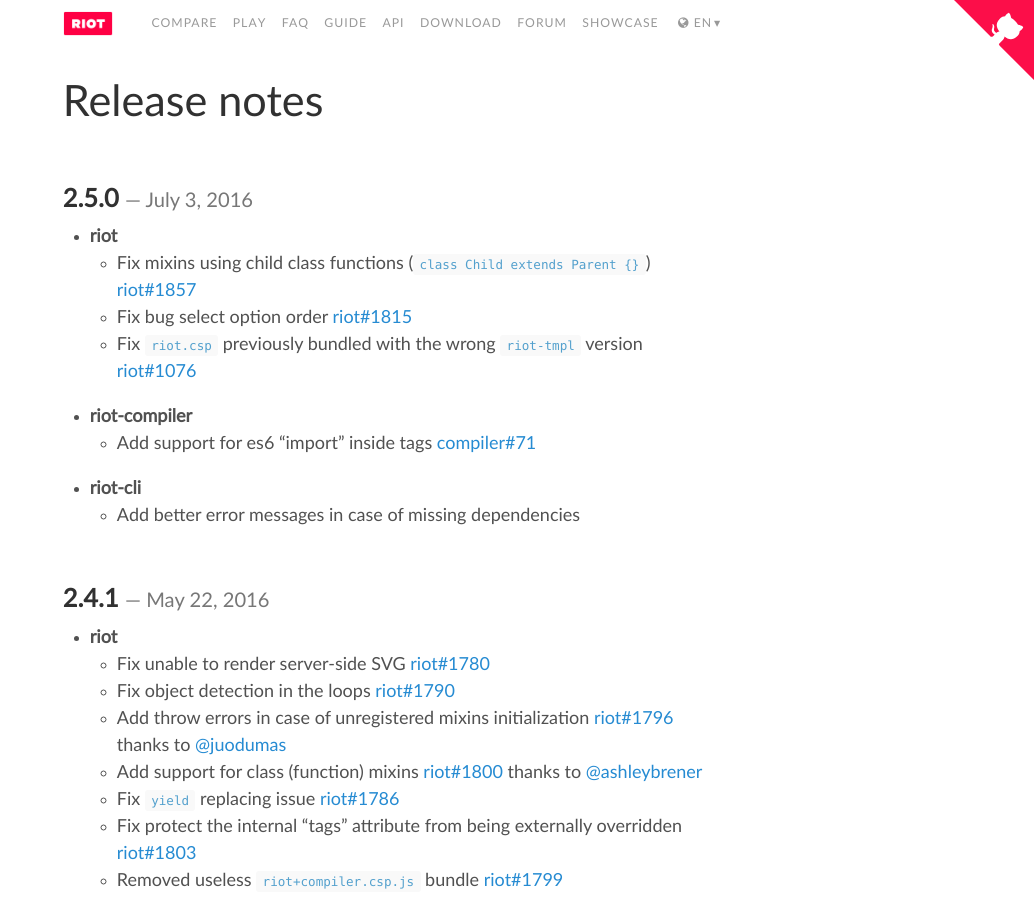
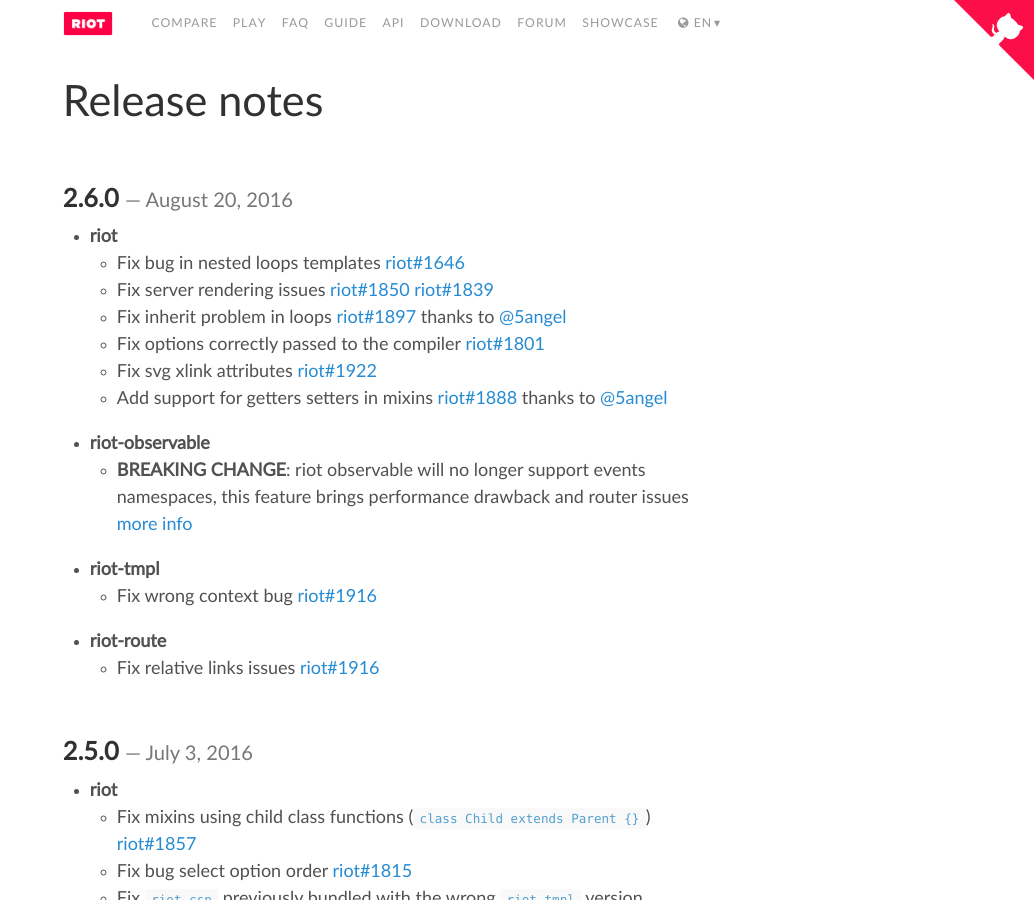
Before and after one commit to riot/riot.github.io, a Jekyll site: the page built from release-notes.md, in a window 1280 px wide and 900 px high. Shown: the whole window, without its empty margins (246-1280 px from the left). Built offline with Jekyll 4.4.1, drawn with Linux system fonts in a browser that asks for light colours; nearby versions of some CDN libraries; emoji names are drawn with the system emoji font.

Commit message:
added: release notes

```diff
--- a/_config.yml
+++ b/_config.yml
@@ -39,35 +39,35 @@
 
 # Custom vars
 major_version:       0
-minor_version:       2.5
+minor_version:       2.6
 
-version:             2.5.0
-release_date:        July 3
-version_slurp:       Allow es6 imports also inside tags
+version:             2.6.0
+release_date:        August 20
+version_slurp:       Bug fix and update the router
 repo:                https://github.com/riot/riot
 
 # Vars needed for the compare.md page
 
-size_min:            9.25
-riot_route_size_min: 1.68
+size_min:            9.32
+riot_route_size_min: 1.77
 
 polymer:
-  size: 42.09 # according to https://github.com/riot/riot/issues/1575#issuecomment-180869792
-  version: 1.4.0
+  size: 45.69 # according to https://github.com/riot/riot/issues/1575#issuecomment-180869792
+  version: 1.6.1
 
 webcomponents:
   size:    12.39
   version: 0.7.22
 
-polymer_and_webcomponents_size: 54.48 # 42.09 + 12.39 (polymer + webcomponents-lite.min.js )
+polymer_and_webcomponents_size: 58.08 # 45.69 + 12.39 (polymer + webcomponents-lite.min.js )
 
 react:
-  size:    45.49
-  version: 15.2.0
+  size:    44.32
+  version: 15.3.1
 
 react_router:
-  size:    13.95
-  version: 2.5.2
+  size:    14.13
+  version: 2.6.1
 
 react_mini_router:
   size:    3.93
@@ -78,7 +78,7 @@
 compare:
   react: 5 # react.size / size_min
   react_router_vs_riot_router: 8 # react_router.size / riot_route_size_min
-  polymer_and_webcomponents: 8 # polymer_and_webcomponents_size / size_min
+  polymer_and_webcomponents: 6 # polymer_and_webcomponents_size / size_min
 
 # Languages
 translations:
--- a/release-notes.md
+++ b/release-notes.md
@@ -5,6 +5,26 @@
 ---
 
 # {{ page.title }}
+
+## 2.6.0 *August 20, 2016*
+
+- __riot__
+  - Fix bug in nested loops templates [riot#1646](https://github.com/riot/riot/issues/1649)
+  - Fix server rendering issues [riot#1850](https://github.com/riot/riot/issues/1850) [riot#1839](https://github.com/riot/riot/issues/1839)
+  - Fix inherit problem in loops [riot#1897](https://github.com/riot/riot/issues/1897) thanks to [@5angel](https://github.com/5angel)
+  - Fix options correctly passed to the compiler [riot#1801](https://github.com/riot/riot/issues/1801)
+  - Fix svg xlink attributes [riot#1922](https://github.com/riot/riot/issues/1922)
+  - Add support for getters setters in mixins [riot#1888](https://github.com/riot/riot/pull/1888) thanks to [@5angel](https://github.com/5angel)
+
+- __riot-observable__
+  - __BREAKING CHANGE__: riot observable will no longer support events namespaces, this feature brings performance drawback and router issues [more info](https://github.com/riot/route/issues/63)
+
+- __riot-tmpl__
+  - Fix wrong context bug [riot#1916](https://github.com/riot/riot/issues/1916)
+
+- __riot-route__
+  - Fix relative links issues [riot#1916](https://github.com/riot/route/issues/64)
+
 
 ## 2.5.0 *July 3, 2016*
 
```
